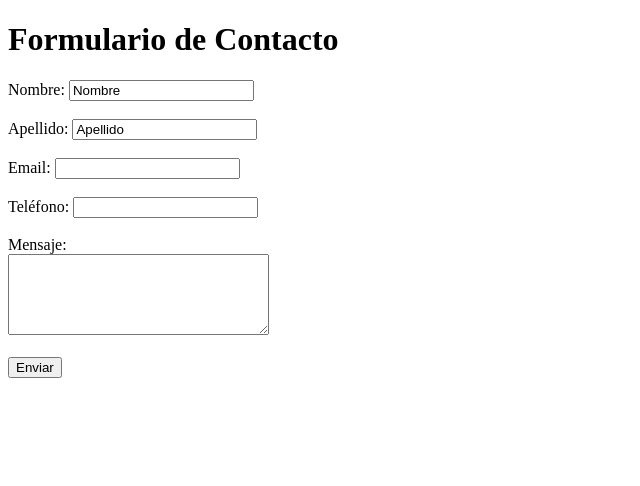
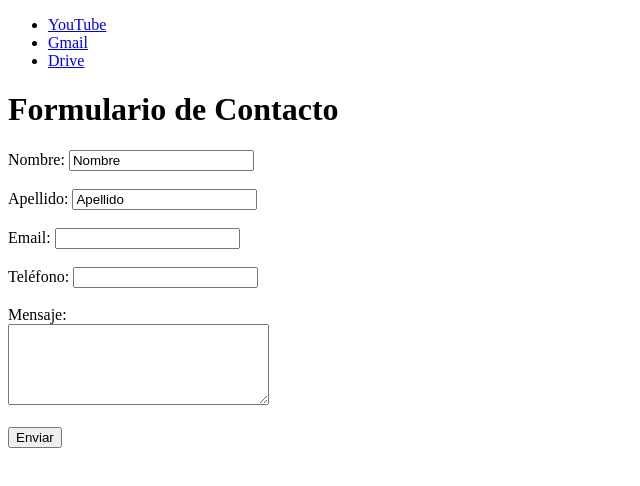
Before and after one commit to NoeliaTG/tp2.1html, a plain HTML site: page ejercicio5.html in a window 1280 px wide. Shown: the whole page, without its empty margins (0-640 px from the left). Drawn offline with Linux system fonts and the light colour scheme.

Commit message:
Update ejercicio5.html

```diff
--- a/ejercicio5.html
+++ b/ejercicio5.html
@@ -4,6 +4,13 @@
     <title>Inicio</title>
 </head>
 <body>
+
+    <ul>
+        <li><a href="https://www.youtube.com/" target="_blank">YouTube</a></li>
+        <li><a href="https://support.google.com/mail/answer/8494?hl=es&co=GENIE.Platform%3DDesktop" target="_blank">Gmail</a></li>
+        <li><a href="https://drive.google.com/?authuser=0" target="_blank">Drive</a></li>
+    </ul>
+
     <h1>Formulario de Contacto</h1>
     <form action="/enviar" method="post">
         <label for="nombre">Nombre:</label>
```
